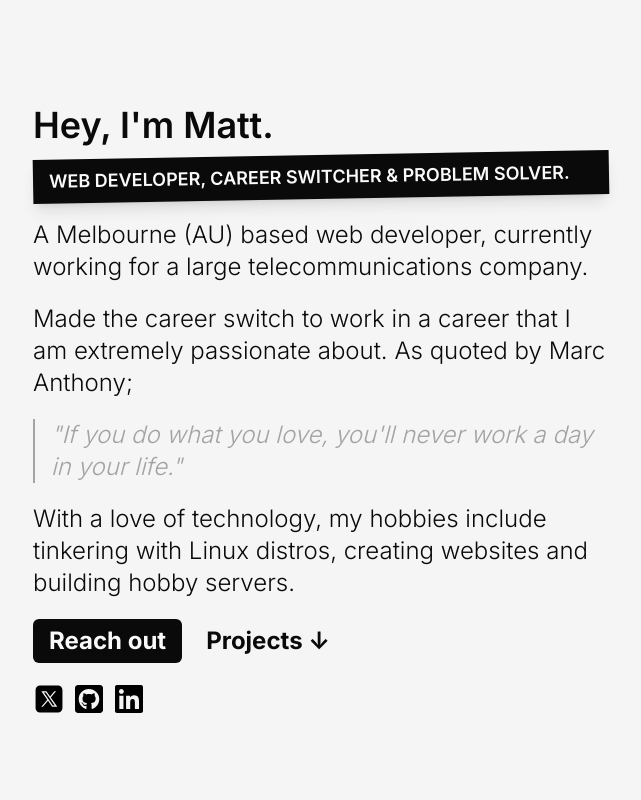
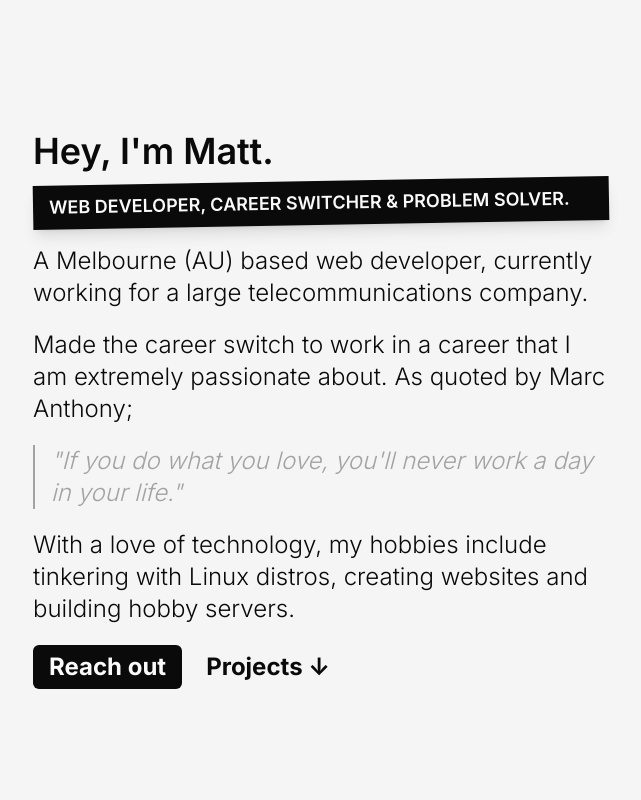
Before and after one commit to mattgrah-am/portfolio-v4, a Next.js app: page / in a window 1280 px wide. Shown: the top 800 px of the page, without its empty margins (319-960 px from the left). Built offline with nearby package versions, Linux system fonts and the light colour scheme.

Commit message:
fucking bugs

```diff
--- a/components/About.tsx
+++ b/components/About.tsx
@@ -1,4 +1,4 @@
-import SocialIcons from "./SocialIcons";
+// import SocialIcons from "./SocialIcons";
 
 const About = () => (
   <section
@@ -38,7 +38,7 @@ const About = () => (
       >
         Projects ↓
       </a>
-      <SocialIcons />
+      {/* <SocialIcons /> */}
     </div>
   </section>
 );
```
